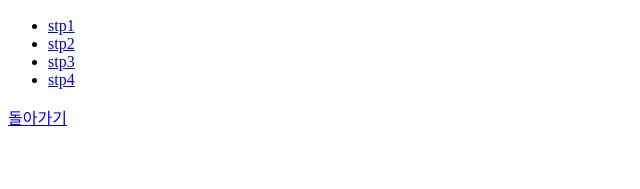
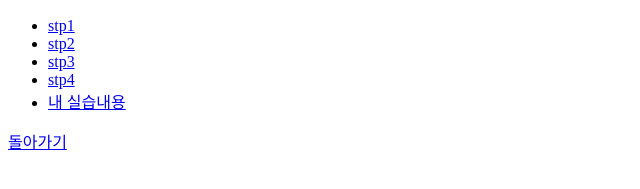
Before and after one commit to spctrm404/DC231, a plain HTML site: page w4/index.html in a window 1280 px wide. Shown: the part 127-316 px from the top of the page, without its empty margins (0-640 px from the left). Drawn offline with Linux system fonts and the light colour scheme.

Commit message:
충돌방지위한 실습폴더 생성

```diff
--- a/w4/index.html
+++ b/w4/index.html
@@ -14,6 +14,7 @@
       <li><a href="inclass/stp2.html">stp2</a></li>
       <li><a href="inclass/stp3.html">stp3</a></li>
       <li><a href="inclass/stp4.html">stp4</a></li>
+      <li><a href="yours/index.html">내 실습내용</a></li>
     </ul>
     <a href="../index.html">돌아가기</a>
   </body>
```
Also changed, not shown: w4/yours/index.html (added), 1 other file.
